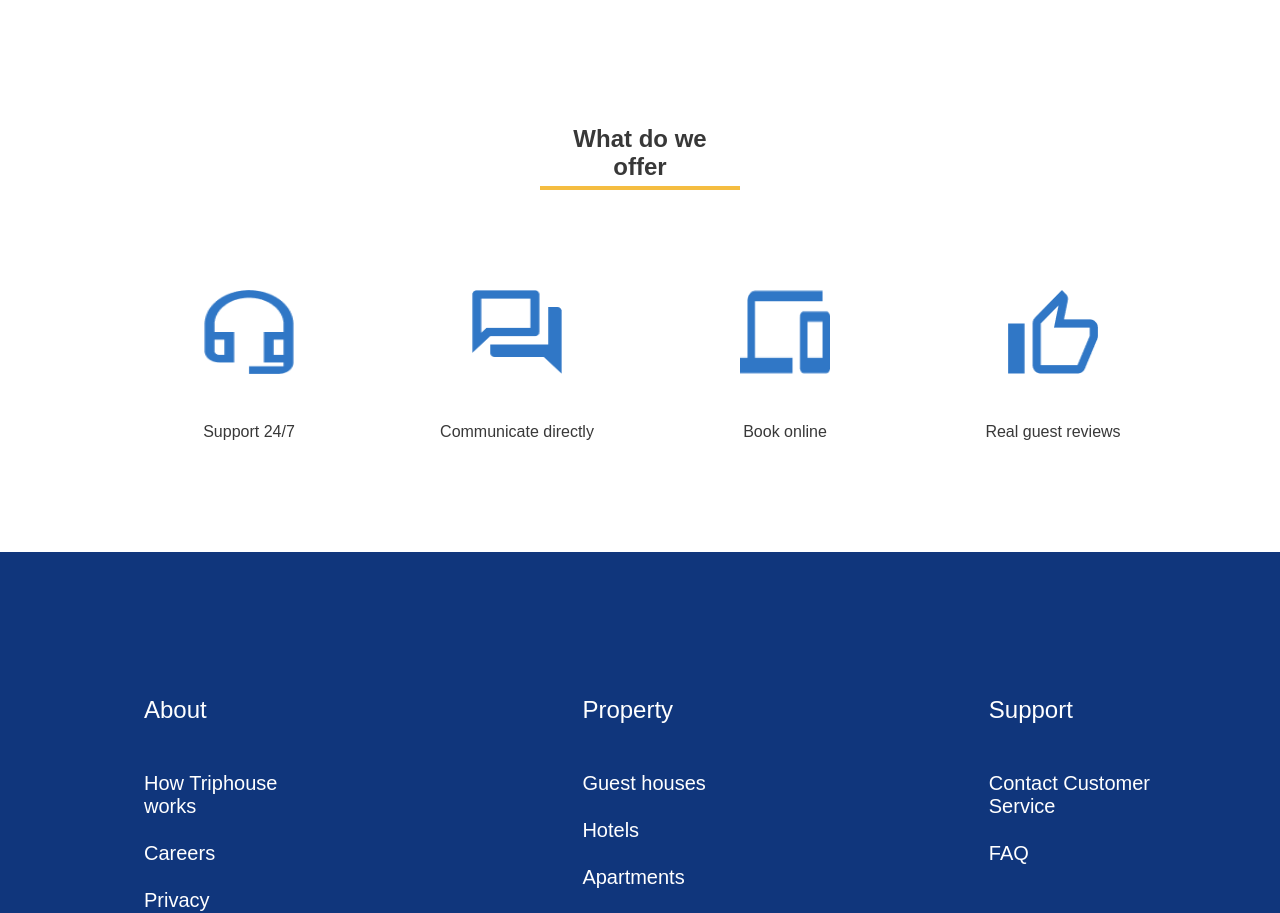
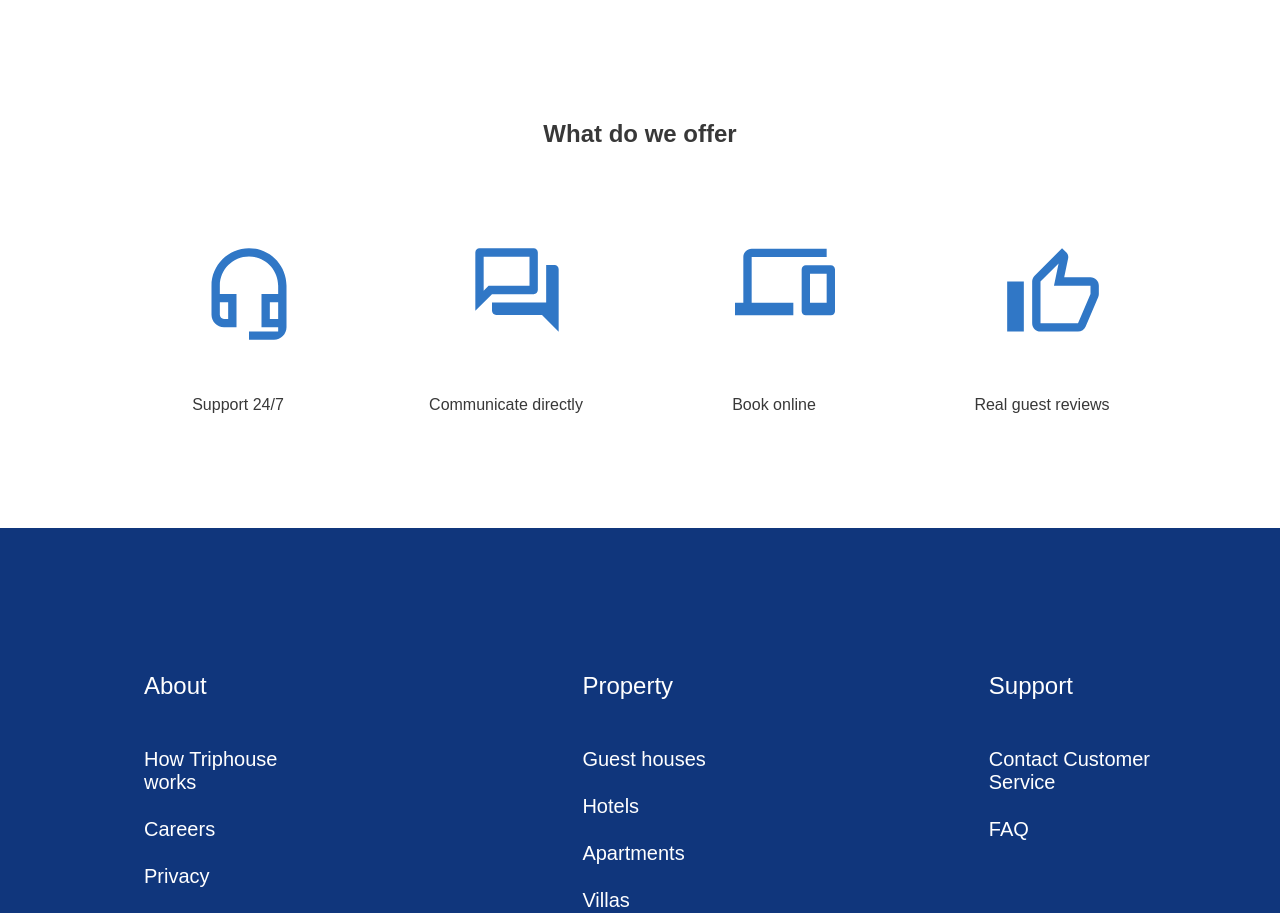
Before and after one commit to SobolevD51/if-html, a website: page index.html in a window 1280 px wide. Shown: the part 900-1813 px from the top of the page. Drawn offline with Linux system fonts and the light colour scheme; a web font is replaced by a local one.

Commit message:
png icons changed to svg format. under icon's captions tag changed to <span>.

```diff
--- a/index.html
+++ b/index.html
@@ -9,7 +9,7 @@
   <body>
     <div class="top-section">
         <div class="header">
-            <img src="./img/logo_header.png" alt="TripHouse">
+            <img src="./img/logo_header.svg" alt="TripHouse">
             <div class="stays">
                 <a href="">Stays</a>
             </div>
@@ -18,12 +18,12 @@
             </div>
             <div class="moon">
                 <a href="">
-                    <img src="./img/Night.png" alt="Moon">
+                    <img src="./img/Night.svg" alt="Moon">
                 </a>
             </div>
             <div class="account">
                 <a href="">
-                    <img src="./img/AccountCircle.png" alt="Person icon">
+                    <img src="./img/AccountCircle.svg" alt="Person icon">
                 </a>
             </div>
         </div>
@@ -34,28 +34,28 @@
       </div>
       <div class="row">
         <div class="col">
-          <figure class="icon">
-              <img class="img-icon" src="img/Vector%20(3).png" alt="headset" />
-              <figcaption class="caption">Support 24/7</figcaption>
-          </figure>
+          <div class="icon">
+              <img class="img-icon" src="img/headset.svg" alt="headset" />
+          </div>
+            <span class="caption">Support 24/7</span>
         </div>
         <div class="col">
-            <figure class="icon">
-                <img class="img-icon" src="img/Vector%20(2).png" alt="messages" />
-                <figcaption class="caption">Communicate directly</figcaption>
-            </figure>
+            <div class="icon">
+                <img class="img-icon" src="img/message.svg" alt="messages" />
+            </div>
+            <span class="caption">Communicate directly</span>
         </div>
         <div class="col">
-            <figure class="icon">
-                <img class="img-icon" src="img/Vector.png" alt="book online" />
-                <figcaption class="caption">Book online</figcaption>
-            </figure>
+            <div class="icon">
+                <img class="img-icon" src="img/computer.svg" alt="computer" />
+            </div>
+            <span class="caption">Book online</span>
         </div>
         <div class="col">
-            <figure class="icon">
-                <img class="img-icon" src="img/Vector%20(1).png" alt="likes" />
-                <figcaption class="caption">Real guest reviews</figcaption>
-            </figure>
+            <div class="icon">
+                <img class="img-icon" src="img/like.svg" alt="likes" />
+            </div>
+            <span class="caption">Real guest reviews</span>
         </div>
       </div>
     </div>
--- a/styles/style.css
+++ b/styles/style.css
@@ -10,7 +10,7 @@ a {
 }
 .top-section {
   display: flex;
-  background-image: url("https://sun9-55.userapi.com/impg/zwTxYO_ZY4TXnibBpYg9wOO4MsZHcn8OqLF8Sw/h3eMMvgEbME.jpg?size=1280x1069&quality=96&sign=aab83710b13d91bc8399bb2f76385f88&type=album");
+  background-image: url("./img/bgimg.png");
   background-color: #10367cff;
   background-size: cover;
   width: border-box;
@@ -62,10 +62,6 @@ a {
   text-align: center;
 }
 .offer-text {
-  border-bottom: #F5BD41;
-  border-bottom-style: solid;
-  border-bottom-width: 4px;
-  padding: 5px;
 }
 .row {
   font-family: Roboto Regular, sans-serif;
@@ -82,13 +78,6 @@ a {
   width: 160px;
   height: 100px;
   margin: 80px 100px 48px 65px;
-}
-.img-icon {
-  width: 90px;
-  height: 84px;
-}
-.caption {
-  padding-top: 45px;
 }
 .book {
   margin-bottom: 90px;
```
Also changed, not shown: img/AccountCircle.svg (added), img/Night.svg (added), img/Vector (1).png (deleted), img/Vector (2).png (deleted), img/Vector (3).png (deleted), img/Vector.png (deleted), img/computer.svg (added), img/headset.svg (added), img/highlight (Stroke).png (deleted), img/like.svg (added), img/logo_header.svg (added), img/message.svg (added).
